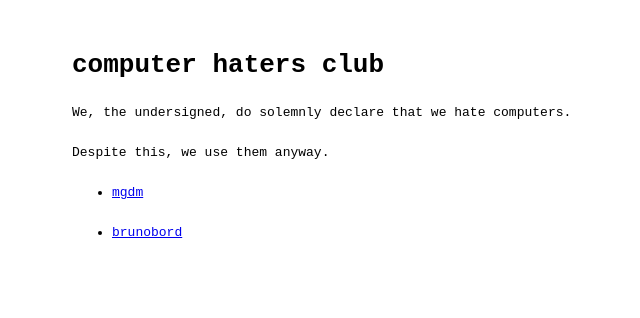
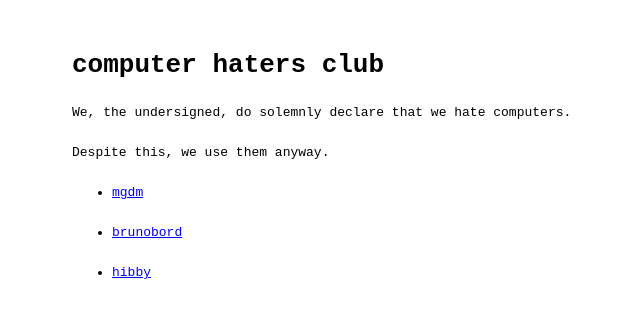
Before and after one commit to mgdm/computerhaters.club, a plain HTML site: page public/index.html in a window 1280 px wide. Shown: the full height of the page, 168-808 px from the left. Drawn offline with Linux system fonts and the light colour scheme.

Commit message:
Honestly, no time for the things. Solution searching for a problem.

```diff
--- a/public/index.html
+++ b/public/index.html
@@ -14,6 +14,7 @@
 <ul>
 <li><a href="https://mgdm.net">mgdm</a></li>
 <li><a href="https://jehaisleprintemps.net">brunobord</a></li>
+<li><a href="https://foxk.it">hibby</a></li>
 </ul>
 </body>
 </html>
```
